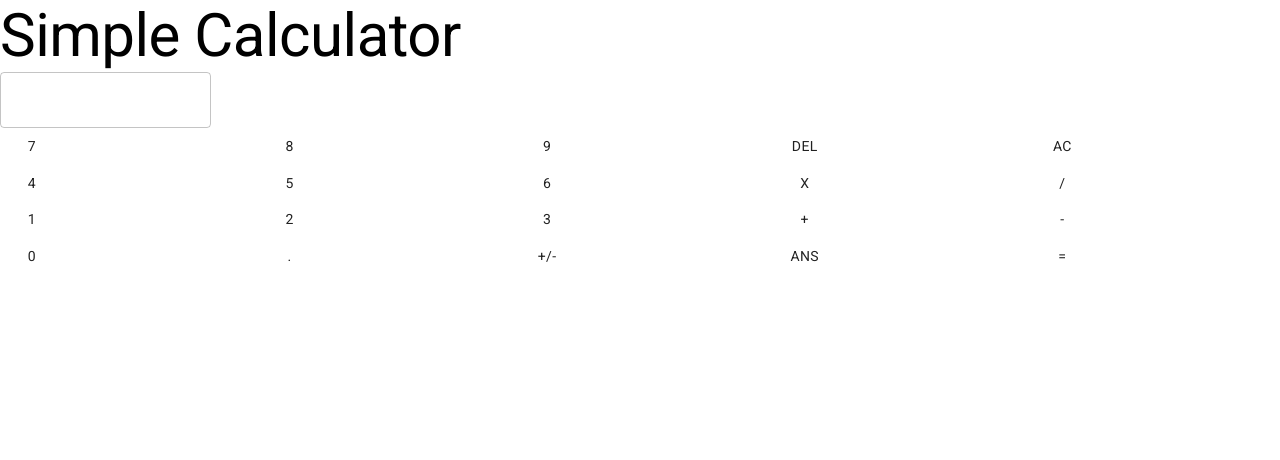
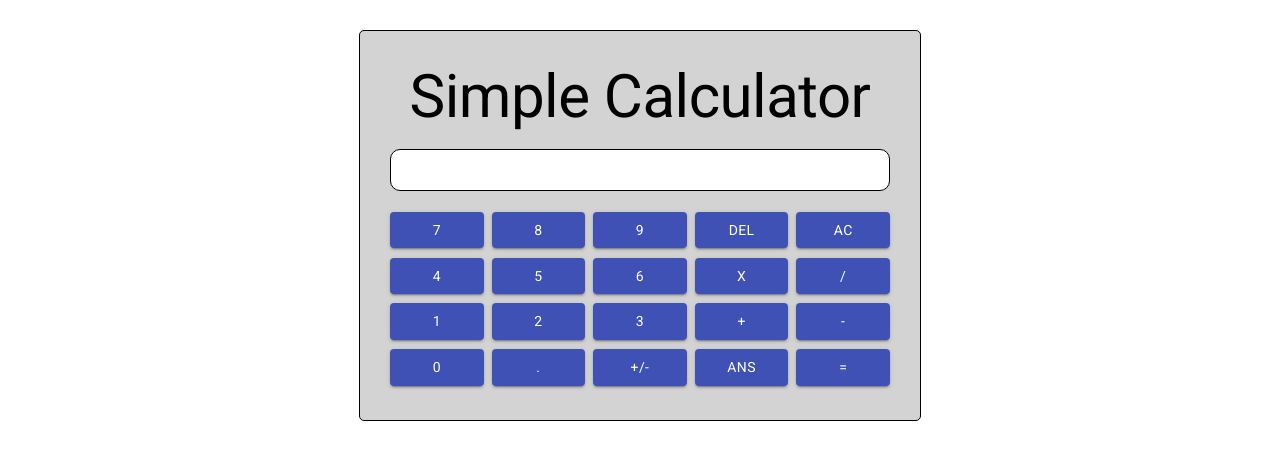
Before and after one commit to ryanstang/Calculator, a React (Create React App) app: page / in a window 1280 px wide. Shown: the top 460 px of the page. Built offline with nearby package versions, Linux system fonts and the light colour scheme.

Commit message:
update UI

```diff
--- a/src/App.js
+++ b/src/App.js
@@ -16,7 +16,7 @@ function App() {
     ]
   )
   return (
-    <div>
+    <div className='container'>
        <Header />
        <Output />
        <Input calcInfo={calc}/>
--- a/src/components/Header.js
+++ b/src/components/Header.js
@@ -3,7 +3,7 @@ import { Typography } from "@material-ui/core";
 const Header = () => {
     return (
         <div>
-           <Typography variant='h2'>
+           <Typography variant='h2' align="center">
                Simple Calculator
            </Typography>
         </div>
--- a/src/components/Output.js
+++ b/src/components/Output.js
@@ -3,7 +3,7 @@ import { TextField } from "@mui/material";
 const Output = () => {
     return (
         <div>
-            <TextField id="outlined-basic" variant="outlined" />
+            <p className='outputRoundCorner'></p>
         </div>
     )
 }
--- a/src/components/SingleButton.js
+++ b/src/components/SingleButton.js
@@ -2,8 +2,8 @@ import { Button } from "@material-ui/core"
 
 const SingleButton = ({func}) => {
     return (
-        <div>
-            <Button>{func}</Button>
+        <div style={{'padding-top': '5%', 'padding-bottom': '5%'}}>
+            <Button variant='contained' color='primary' fullWidth >{func}</Button>
         </div>
     )
 }
--- a/src/index.css
+++ b/src/index.css
@@ -11,3 +11,21 @@ code {
   font-family: source-code-pro, Menlo, Monaco, Consolas, 'Courier New',
     monospace;
 }
+
+.container {
+  max-width: 500px;
+  margin: 30px auto;
+  overflow: auto;
+  min-height: 300px;
+  border: 1px solid black;
+  background-color: lightgray;
+  padding: 30px;
+  border-radius: 5px;
+}
+
+.outputRoundCorner {
+  border-radius: 10px;
+  border: 1px solid #000000;
+  padding: 20px;
+  background-color: white;
+}
```
